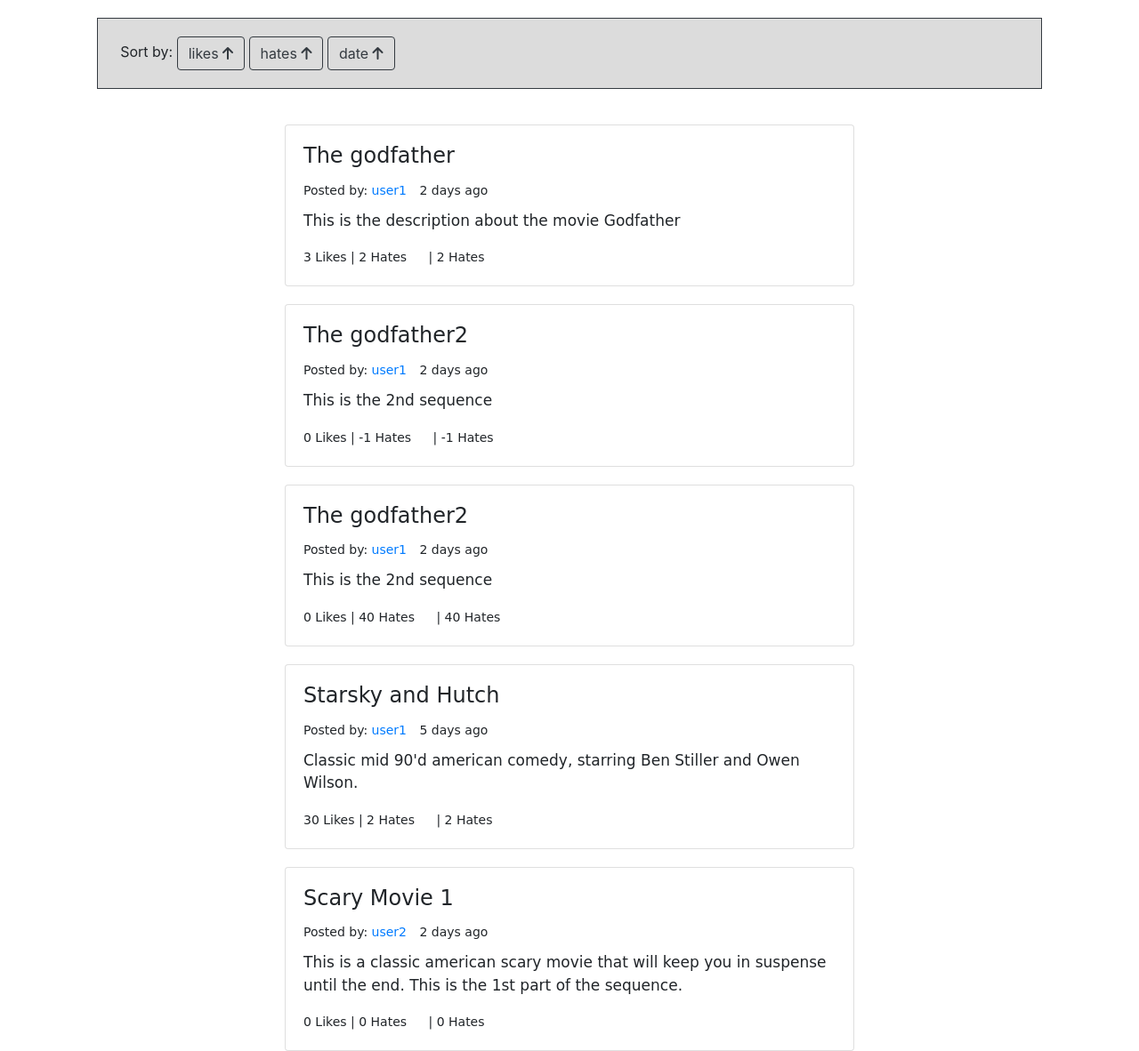
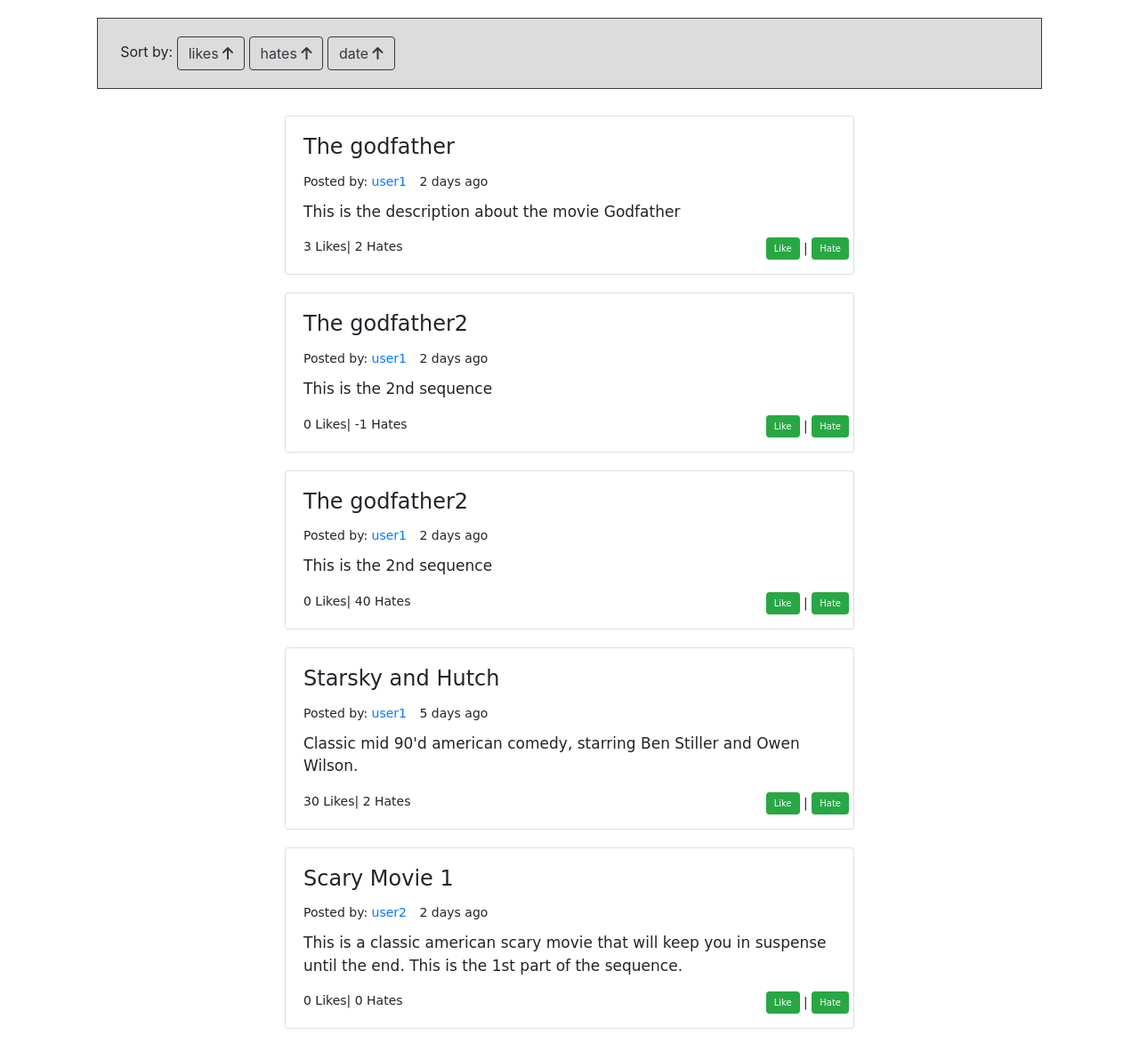
Before and after one commit to CodePeters/MoviePlatform, a Django app: page /index/ in a window 1280 px wide. Shown: the part 78-1260 px from the top of the page at 89% size. After the commit the page ends 1235 px from the top, so only its background shows below. Run offline with Django 3.2, Linux system fonts and the light colour scheme; a user stored in the database is signed in; data comes from the database, SQL or seed files in the repository; both versions use the stored data as it was after the commit; some libraries are stand-ins or nearby versions.

Commit message:
added users review

```diff
--- a/django_project/MovieRama/movie_catalog/templates/movie_catalog/base.html
+++ b/django_project/MovieRama/movie_catalog/templates/movie_catalog/base.html
@@ -27,7 +27,7 @@
 				<nav class="navbar navbar-dark bg-dark">
 				  <a class="navbar-brand mt-1 mb-2" href="/index">
 				  	{% load static %}
-					<img src="{% static 'movie_catalog/images/logo3.png' %}" alt="My image" width="40" height="40" loading="lazy">
+					<img src="{% static 'movie_catalog/images/logo.png' %}" alt="My image" width="40" height="40" loading="lazy">
 					<span  style="font-family:Comic Sans MS;">
 				    	ovieRama
 					</span>
--- a/django_project/MovieRama/movie_catalog/templates/movie_catalog/index.html
+++ b/django_project/MovieRama/movie_catalog/templates/movie_catalog/index.html
@@ -3,7 +3,6 @@
 {% block title %} Index {% endblock %}
 
 {% block content %}
-
 
 	<div id="my-list">
 		<div style=" padding-top: 20px;" >
@@ -15,30 +14,46 @@
 			</span>
 		</div>
 
-		<ul class="list list-group align-items-center" style="padding-top: 20px;">
+		<ul class="list list-group align-items-center" style="padding-top: 20px; ">
 		{% for movie in movie_list %}
-			<div style="padding-top: 20px;">
+			<div style="padding-top: 10px; padding-bottom: 10px;">
 				<li class=" card" style="width: 40rem; font-family:Comic Sans MS; ">
 					<div class="card-body">
 						<h4 class="card-title">{{ movie.title }}</h5>
 						<span style="font-size: 14px;">
 							Posted by:
-							<a href="#" class="card-link"> {{ movie.user }}</a>
+							<a href="profile/{{ movie.user }}" class="card-link"> {{ movie.user }}</a>
 							<a class="date" style="padding-left: 10px;"> {{ movie.get_date }} days ago</a>
 						</span>
 						<p class="card-text" style="padding-top: 10px; font-size: 17px;" >{{ movie.description }}</p>
-						<span style="font-size: 14px;">
+						<span style="font-size: 14px; display:flex;">
 							<a class="likes"> {{ movie.likes }} Likes</a>
 							<a class="hates card-link"> | {{ movie.hates }} Hates</a>
 
 							{% if user.is_authenticated and user != movie.user %}
 
-
-
-								<a class="hates card-link"> | {{ movie.hates }} Hates</a>
-
-
-
+								<form action="" method="POST" style="position: absolute; right: 5px;">
+									{% csrf_token %}
+									<input type="hidden" name="user" value="{{user.id}}">
+									<input type="hidden" name="movie" value="{{movie.id}}">
+								{% user_likes_or_not movie.id user as is_liked %}
+								{% user_hates_or_not movie.id user as is_hated %}
+                  					{% if is_liked %}
+                  						<a class="card-link" > You like this movie|</a>
+										<button type="submit" name="button" value="UnLike" style="font-size: 10px;" class="btn btn-sm btn-success">UnLike
+										</button>
+                    				{% elif is_hated %}
+                    					<a> You hate this movie|</a>
+										<button type="submit" name="button" value="UnHate" style="font-size: 10px;" class="btn btn-sm btn-success">UnHate
+										</button>
+                    				{% else%}
+                    					<button type="submit" name="button" value="Like" style="font-size: 10px;" class="btn btn-sm btn-success"> Like
+										</button>
+                    					<a>|</a>
+										<button type="submit" name="button" value="Hate" style="font-size: 10px;" class="btn btn-sm btn-success"> Hate
+										</button>
+                    				{% endif %}
+                    			</form>
 
 							{% endif %}
 						</span>
@@ -50,15 +65,14 @@
 	</div>
 
 	<script type="text/javascript">
-		document.getElementById("b1").addEventListener("click", function(){$(".rotate1").toggleClass("down");} );
+		document.getElementById("b1").addEventListener("click", function(){$(".rotate1").toggleClass("down");});
 		document.getElementById("b2").addEventListener("click", function(){$(".rotate2").toggleClass("down");});
-		document.getElementById("b3").addEventListener("click", function(){$(".rotate3").toggleClass("down");} );
+		document.getElementById("b3").addEventListener("click", function(){$(".rotate3").toggleClass("down");});
 
 		var options = {
   			valueNames: ['likes', 'hates', 'date']
 		};
 		var myList = new List('my-list', options);
-
   	</script>
 
 {% endblock %}
--- a/django_project/MovieRama/movie_catalog/templatetags/custom_tags.py
+++ b/django_project/MovieRama/movie_catalog/templatetags/custom_tags.py
@@ -6,5 +6,10 @@ register = template.Library()
 
 @register.simple_tag
 def user_likes_or_not(movie, user):
-	query = Review.objects.filter(movie=movie,user=user).exists()
+	query = Review.objects.filter(movie=movie, user=user, review='L').exists()
 	return query
+
+@register.simple_tag
+def user_hates_or_not(movie, user):
+	query = Review.objects.filter(movie=movie, user=user, review='H').exists()
+	return query
--- a/django_project/MovieRama/movie_catalog/urls.py
+++ b/django_project/MovieRama/movie_catalog/urls.py
@@ -5,5 +5,6 @@ urlpatterns = [
 
 	path("", views.index, name="view index"),
 	path("create/", views.create_movie, name="view create_movie"),
+	path("profile/<str:usrname>/", views.profile, name="view create_movie"),
 
 ]
--- a/django_project/MovieRama/movie_catalog/views.py
+++ b/django_project/MovieRama/movie_catalog/views.py
@@ -1,17 +1,28 @@
+from django.views.decorators.csrf import csrf_protect
 from django.shortcuts import render, redirect
-from .models import Movie
-from django.views.decorators.csrf import csrf_protect
+from django.contrib.auth.models import User
 from .forms import CreateMovieForm
+from .models import Movie, Review
+from django.db import transaction
+from django.db.models import F
 import datetime
+import logging
 
+
+logger = logging.getLogger(__name__)
 
 def base(request):
 	return render(request, "movie_catalog/base.html", {})
 
+@csrf_protect
 def index(request):
-	# if request.user.is_authenticated:
- #    	current_user = request.user.id
-	# else:
+	# if request.user.is_authenticated: current_user = request.user.id
+	if request.method == "POST":
+		user_id = request.POST.get("user", "")
+		movie_id = request.POST.get("movie", "")
+		button = request.POST.get("button", "")
+		make_transactions(user_id, movie_id, button)
+		return redirect('/index')
 	movie_list = Movie.objects.all()
 	return render(request, "movie_catalog/index.html", {"movie_list":movie_list})
 
@@ -30,3 +41,33 @@ def create_movie(request):
 		form = CreateMovieForm(request.POST)
 
 	return render(request, "movie_catalog/create_movie.html", {'form':form})
+
+@csrf_protect
+def profile(request, usrname):
+	if request.method == "POST":
+		user_id = request.POST.get("user", "")
+		movie_id = request.POST.get("movie", "")
+		button = request.POST.get("button", "")
+		make_transactions(user_id, movie_id, button)
+		return redirect('/index')
+	movie_list = Movie.objects.filter(user__username=usrname)
+	return render(request, "movie_catalog/index.html", {"movie_list":movie_list})
+
+def make_transactions(user_id, movie_id, button):
+	user = User.objects.get(id=user_id)
+	movie = Movie.objects.get(id=movie_id)
+	with transaction.atomic():
+		if button == 'Like':
+			review_record = Review(user=user, movie=movie, review='L')
+			review_record.save()
+			Movie.objects.filter(id=movie_id).update(likes=F('likes') + 1)
+		elif button == 'Hate':
+			review_record = Review(user=user, movie=movie, review='H')
+			review_record.save()
+			Movie.objects.filter(id=movie_id).update(hates=F('hates') + 1)
+		elif button == 'UnLike':
+			Review.objects.filter(user=user, movie=movie).delete()
+			Movie.objects.filter(id=movie_id).update(likes=F('likes') - 1)
+		elif button == 'UnHate':
+			Review.objects.filter(user=user, movie=movie).delete()
+			Movie.objects.filter(id=movie_id).update(hates=F('hates') - 1)
```
Also changed, not shown: django_project/MovieRama/MovieRama/settings.py (+20 -0 lines), django_project/MovieRama/db.sqlite3, django_project/MovieRama/movie_catalog/static/movie_catalog/images/logo.png, django_project/MovieRama/movie_catalog/static/movie_catalog/images/logo2.png (deleted), django_project/MovieRama/movie_catalog/static/movie_catalog/images/logo3.png (deleted), 4 other files.
